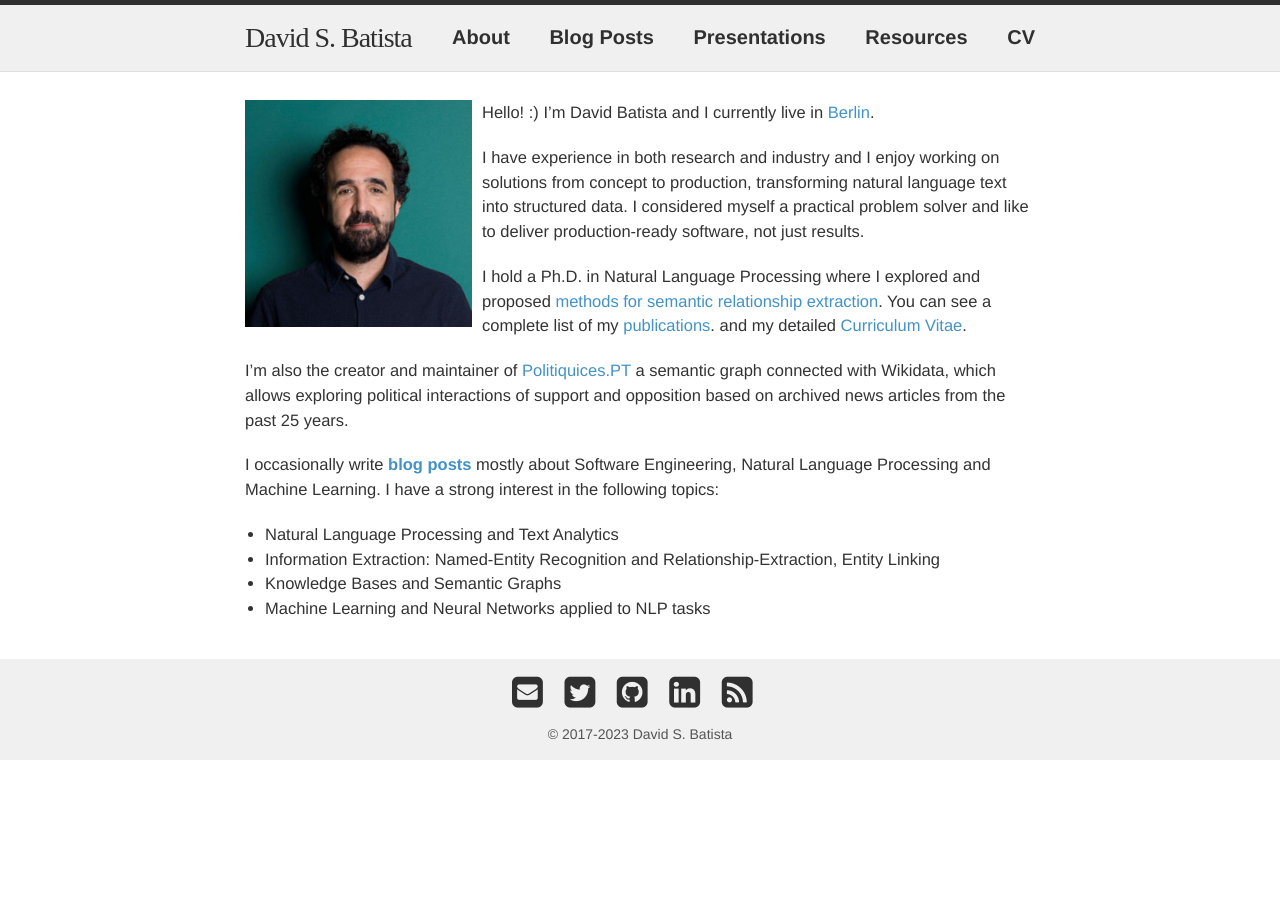
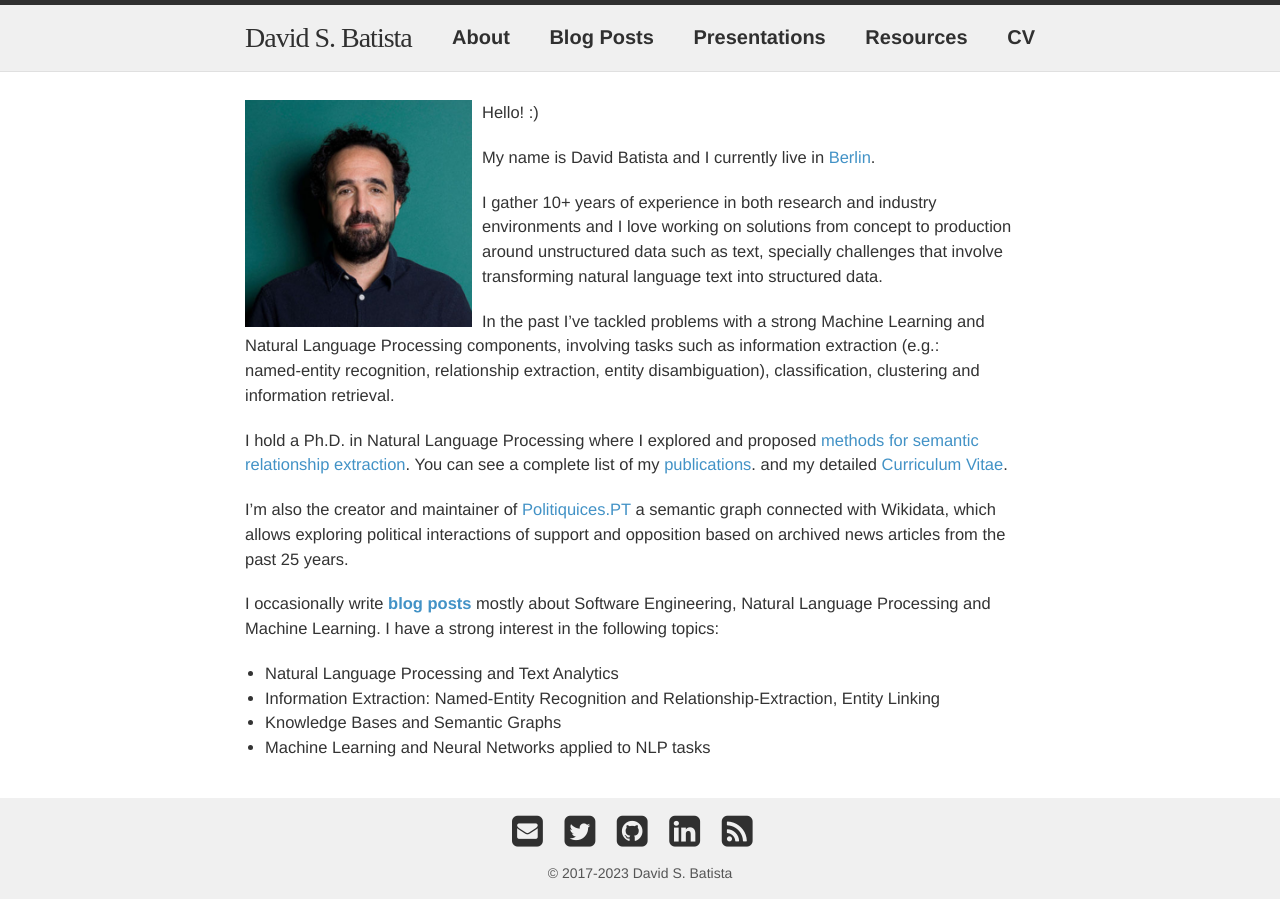
Before and after one commit to davidsbatista/davidsbatista.net, a Jekyll site: the page built from index.md, in a window 1280 px wide. Built offline with Jekyll 4.4.1, drawn with Linux system fonts in a browser that asks for light colours; nearby versions of some CDN libraries; some web fonts are replaced.

Commit message:
adding more intro text

```diff
--- a/_config.yml
+++ b/_config.yml
@@ -1,5 +1,5 @@
 title: "David S. Batista"
-tagline: " just a tag line"
+#tagline: " just a tag line"
 description: "Ph.D., Natural Language Processing, Machine Learning"
 baseurl: ""
 url: "http://www.davidsbatista.net/"
--- a/assets/css/style.css
+++ b/assets/css/style.css
@@ -191,6 +191,7 @@ a:focus, a:hover {
 .page-content {
   padding: 8px 0;
   background-color: #ffffff;
+
 }
 
 
--- a/index.md
+++ b/index.md
@@ -6,9 +6,13 @@ permalink: /
 <img style="float: left; padding-right: 10px;" align="left"  src="/assets/images/about-me_2020_2.jpg" alt="about-me.jpg" width="30%">
 
 
-Hello! :) I'm David Batista and I currently live in [Berlin](https://www.google.com/maps/d/viewer?mid=19OMZvuXI0bNyCy-tEzsEglB7UmY&hl&ll=52.51602753988408%2C13.316764005371056&z=10){:target="_blank"}.
+Hello! :)
 
-I have experience in both research and industry and I enjoy working on solutions from concept to production, transforming natural language text into structured data. I considered myself a practical problem solver and like to deliver production-ready software, not just results.
+My name is David Batista and I currently live in [Berlin](https://www.google.com/maps/d/viewer?mid=19OMZvuXI0bNyCy-tEzsEglB7UmY&hl&ll=52.51602753988408%2C13.316764005371056&z=10){:target="_blank"}.
+
+I gather 10+ years of experience in both research and industry environments and I love working on solutions from concept to production around unstructured data such as text, specially challenges that involve transforming natural language text into structured data.
+
+In the past I’ve tackled problems with a strong Machine Learning and Natural Language Processing components, involving tasks such as information extraction (e.g.: named‑entity recognition, relationship extraction, entity disambiguation), classification, clustering and information retrieval.
 
 I hold a Ph.D. in Natural Language Processing where I explored and proposed [methods for semantic relationship extraction](http://davidsbatista.net/assets/documents/publications/dsbatista-phd-thesis-2016.pdf){:target="_blank"}. You can see a complete list of my [publications](https://scholar.google.de/citations?user=-tRNGd0AAAAJ&hl=en){:target="_blank"}.  and my detailed [Curriculum Vitae](https://www.davidsbatista.net/assets/documents/dsbatista-cv.en.pdf){:target="_blank"}.
 
```
Also changed, not shown: about-me.md (+6 -2 lines).
